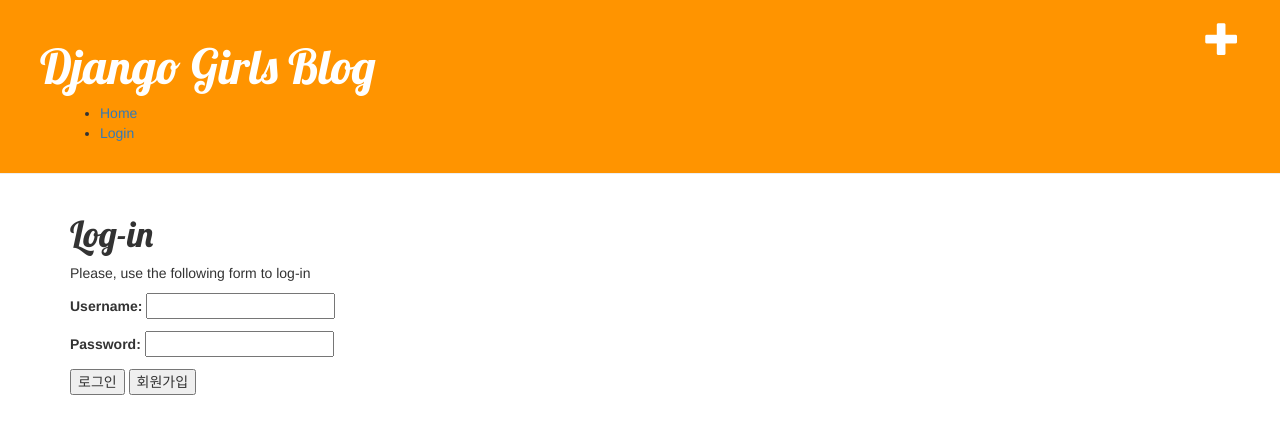
After one commit to thgus1508/my-first-blog, a Django app: page /login/ in a window 1280 px wide. The commit adds this page. Shown: the top 434 px of the page. Run offline with Django 3.2, Linux system fonts and the light colour scheme; some libraries are stand-ins or nearby versions.

Commit message:
added Login

```diff
--- a/blog/admin.py
+++ b/blog/admin.py
@@ -1,4 +1,5 @@
 from django.contrib import admin
-from .models import Post
+from .models import Post, Comment
 
 admin.site.register(Post)
+admin.site.register(Comment)
--- a/blog/forms.py
+++ b/blog/forms.py
@@ -1,9 +1,20 @@
 from django import forms
 
-from .models import Post
+from .models import Post, Comment
 
 class PostForm(forms.ModelForm):
 
     class Meta:
         model = Post
         fields = ('title', 'text',)
+
+class CommentForm(forms.ModelForm):
+
+    class Meta:
+        model = Comment
+        fields = ('author', 'text',)
+
+
+class LoginForm(forms.Form):
+    username = forms.CharField()
+    password = forms.CharField(widget=forms.PasswordInput)
--- a/blog/static/css/blog.css
+++ b/blog/static/css/blog.css
@@ -14,6 +14,10 @@
 
 .post {
     margin-left: 40px;
+}
+
+.tab-wrap {
+    margin-left: 20px;
 }
 
 h1, h2, h3, h4 {
@@ -46,3 +50,6 @@ h1, h2, h3, h4 {
 .post h1 a, .post h1 a:visited {
     color: #000000;
 }
+.comment {
+    margin: 20px 0px 20px 20px;
+}
--- a/blog/templates/blog/base.html
+++ b/blog/templates/blog/base.html
@@ -1,6 +1,7 @@
 {% load staticfiles %}
 <html>
     <head>
+	 <meta charset="utf-8" />
 	<link href="//fonts.googleapis.com/css?family=Lobster&subset=latin,latin-ext" rel="stylesheet" type="text/css">
         <title>Django Girls blog</title>
         <link rel="stylesheet" href="//maxcdn.bootstrapcdn.com/bootstrap/3.2.0/css/bootstrap.min.css">
@@ -8,10 +9,27 @@
         <link rel="stylesheet" href="{% static 'css/blog.css' %}">
     </head>
     <body>
+
         <div class="page-header">
 		 <a href="{% url 'post_new' %}" class="top-menu"><span class="glyphicon glyphicon-plus"></span></a>
         <h1><a href="/">Django Girls Blog</a></h1>
-    </div>
+
+			<div class="tab-wrap">
+
+			<ul>
+				<li><a href="/">Home</a></li>
+				<li><a href="{% url 'login' %}">Login</a></li>
+			</ul>
+
+			</div>
+
+
+		</div>
+
+
+
+
+
     <div class="content container">
         <div class="row">
             <div class="col-md-8">
--- /dev/null
+++ b/blog/templates/blog/login.html
@@ -0,0 +1,14 @@
+{% extends 'blog/base.html' %}
+
+
+
+{% block content %}
+<h1>Log-in</h1>
+    <p>Please, use the following form to log-in</p>
+    <form action="." method="post">
+    {{ form.as_p }}
+    {% csrf_token %}
+    <p><input type="submit" value="로그인">
+	<button type="button" onclick="location.href='#' ">회원가입</button></p>
+    </form>
+{% endblock %}
--- a/blog/templates/blog/post_list.html
+++ b/blog/templates/blog/post_list.html
@@ -8,6 +8,7 @@
             </div>
             <h1><a href="{% url 'post_detail' pk=post.pk %}">{{ post.title }}</a></h1>
             <p>{{ post.text|linebreaksbr }}</p>
+			<a href="{% url 'post_detail' pk=post.pk %}">Comments: {{ post.comments.count }}</a>
         </div>
     {% endfor %}
 {% endblock %}
--- a/blog/urls.py
+++ b/blog/urls.py
@@ -7,4 +7,9 @@ urlpatterns = [
     url(r'^post/new/$', views.post_new, name='post_new'),
     url(r'^post/(?P<pk>\d+)/edit/$', views.post_edit, name='post_edit'),
     url(r'^post/(?P<pk>\d+)/remove/$', views.post_remove, name='post_remove'),
+    url(r'^post/(?P<pk>\d+)/comment/$', views.add_comment_to_post, name='add_comment_to_post'),
+    url(r'^login/$', views.user_login, name='login'),
+
+
+
 ]
--- a/blog/views.py
+++ b/blog/views.py
@@ -2,7 +2,11 @@ from django.shortcuts import render,redirect
 from django.utils import timezone
 from .models import Post
 from django.shortcuts import render, get_object_or_404
-from .forms import PostForm
+from .forms import PostForm, CommentForm, LoginForm
+from django.contrib.auth import authenticate, login
+from django.http import HttpResponse
+
+
 
 # Create your views here.
 def post_list(request):
@@ -44,3 +48,39 @@ def post_remove(request, pk):
     post = get_object_or_404(Post, pk=pk)
     post.delete()
     return redirect('post_list')
+
+def add_comment_to_post(request, pk):
+    post = get_object_or_404(Post, pk=pk)
+    if request.method == "POST":
+        form = CommentForm(request.POST)
+        if form.is_valid():
+            comment = form.save(commit=False)
+            comment.post = post
+            comment.save()
+            return redirect('post_detail', pk=post.pk)
+    else:
+        form = CommentForm()
+    return render(request, 'blog/add_comment_to_post.html', {'form': form})
+
+def user_login(request):
+    form = LoginForm()
+    if request.method == 'POST':
+        form = LoginForm(request.POST)
+        if form.is_valid():
+            cd = form.cleaned_data
+            user = authenticate(username=cd['username'],
+                                password=cd['password'])
+            if user is not None:
+                if user.is_active:
+                    login(request, user)
+                    return HttpResponse('Authenticated', 'successfully')
+                else:
+                    return HttpResponse('Disabled account')
+
+            else:
+                return HttpResponse('Invalid login')
+        else:
+            form = LoginForm()
+    return render(request, 'blog/login.html', {
+        'form': form
+    })
```
Also changed, not shown: blog/models.py (+14 -0 lines), blog/templates/blog/add_comment_to_post.html (added, +9 -0 lines), blog/templates/blog/adduser.html (added, +20 -0 lines), blog/templates/blog/post_detail.html (+13 -0 lines), blog/migrations/0002_comment.py (added), db.sqlite3, 2 other files.
